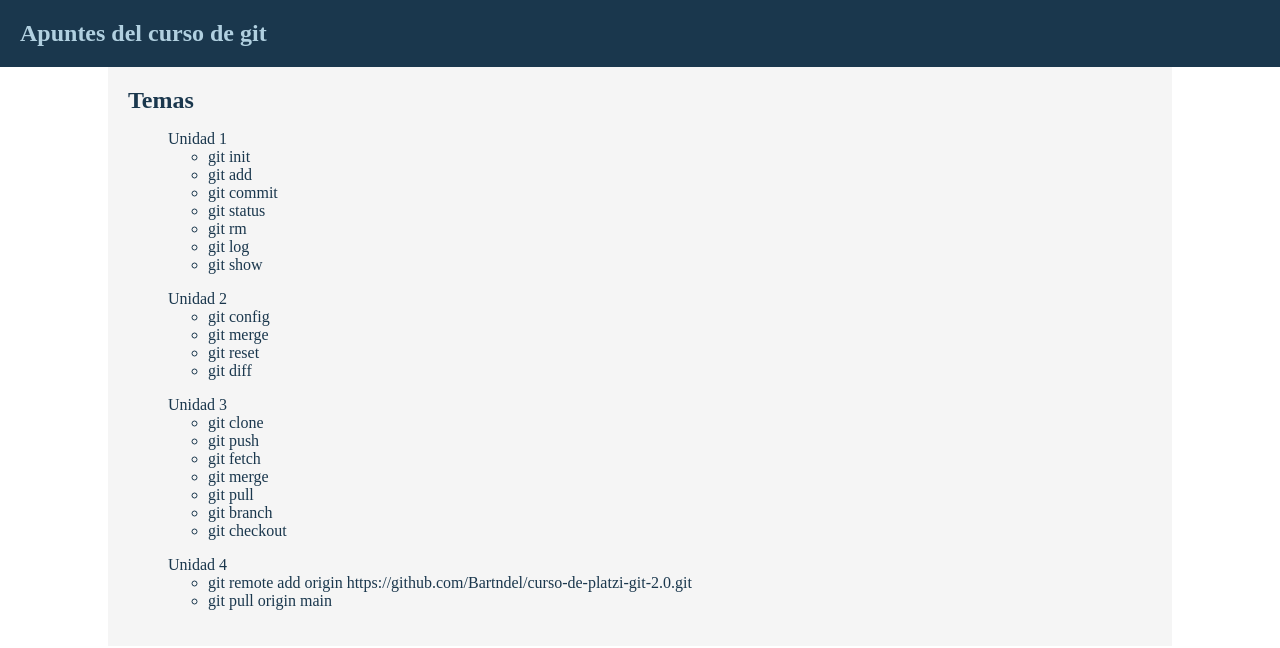
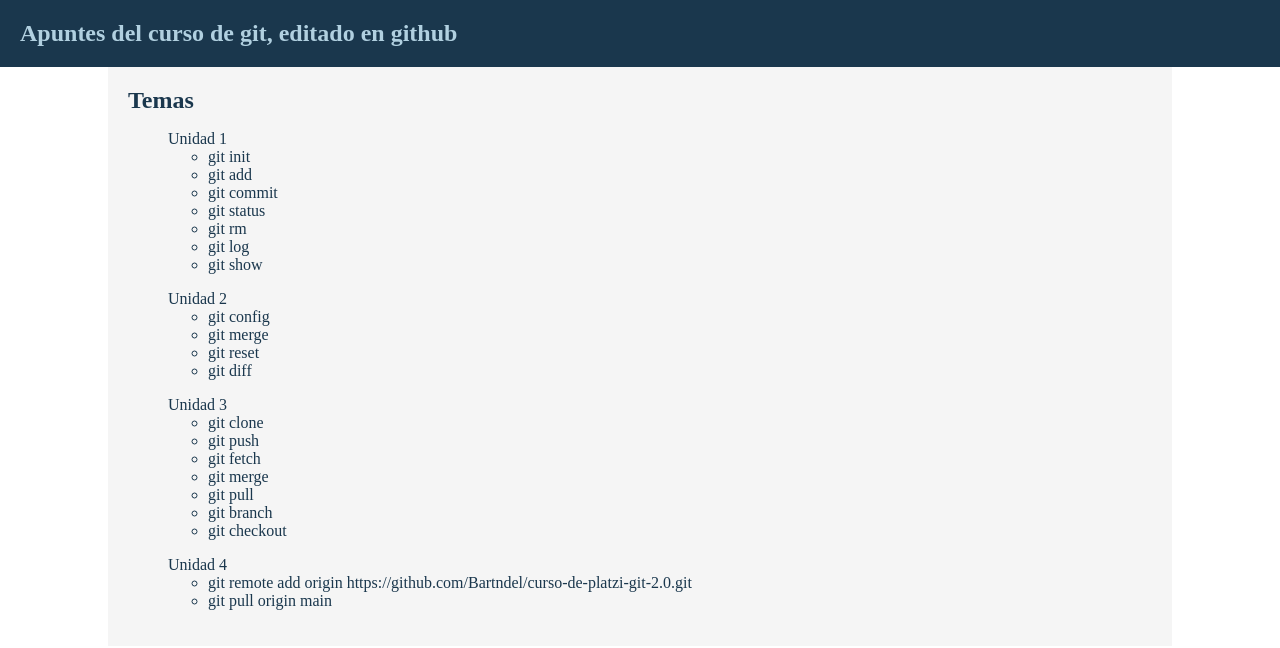
Before and after one commit to Bartndel/pull-intento-3, a plain HTML site: page index.html in a window 1280 px wide. Drawn offline with Linux system fonts and the light colour scheme.

Commit message:
Update index.html

```diff
--- a/index.html
+++ b/index.html
@@ -10,7 +10,7 @@
 <body>
     <header>
         <nav>
-            <h1>Apuntes del curso de git</h1>
+            <h1>Apuntes del curso de git, editado en github</h1>
         </nav>
     </header>
     <main>
```
